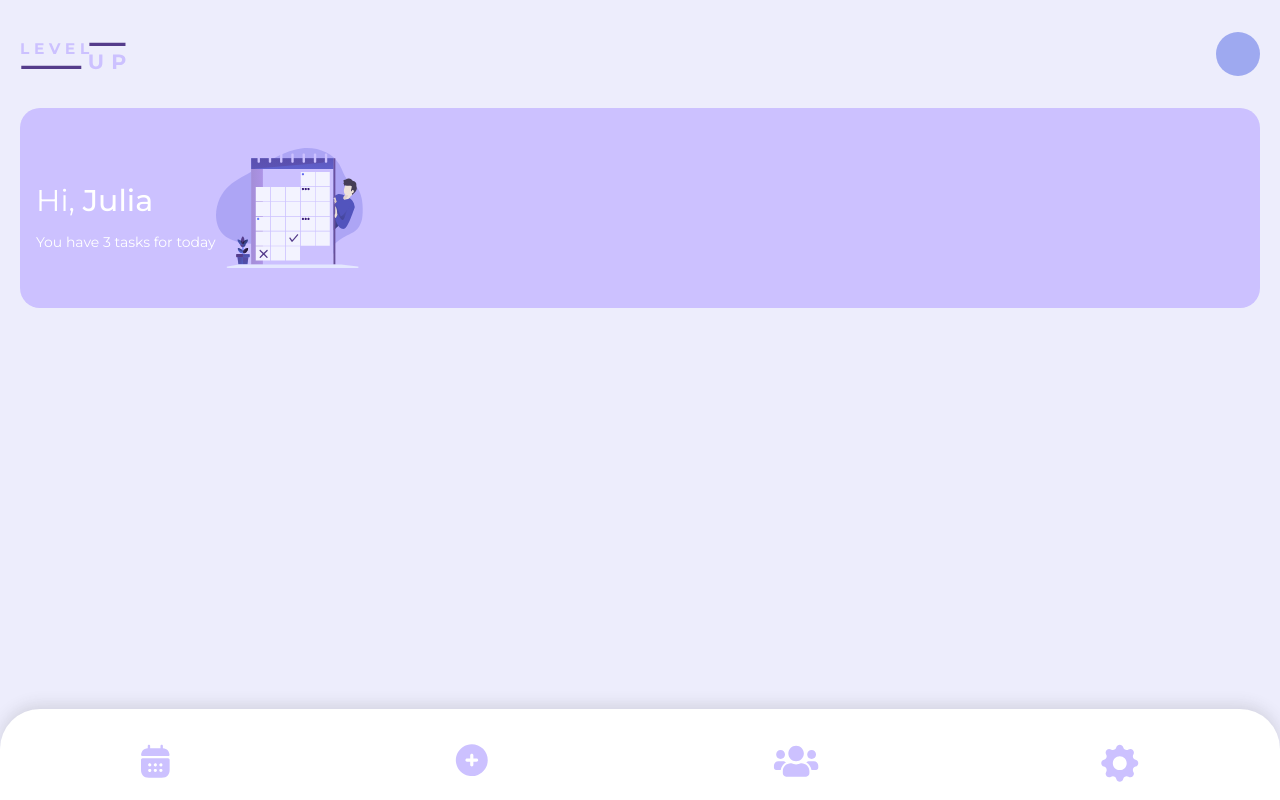
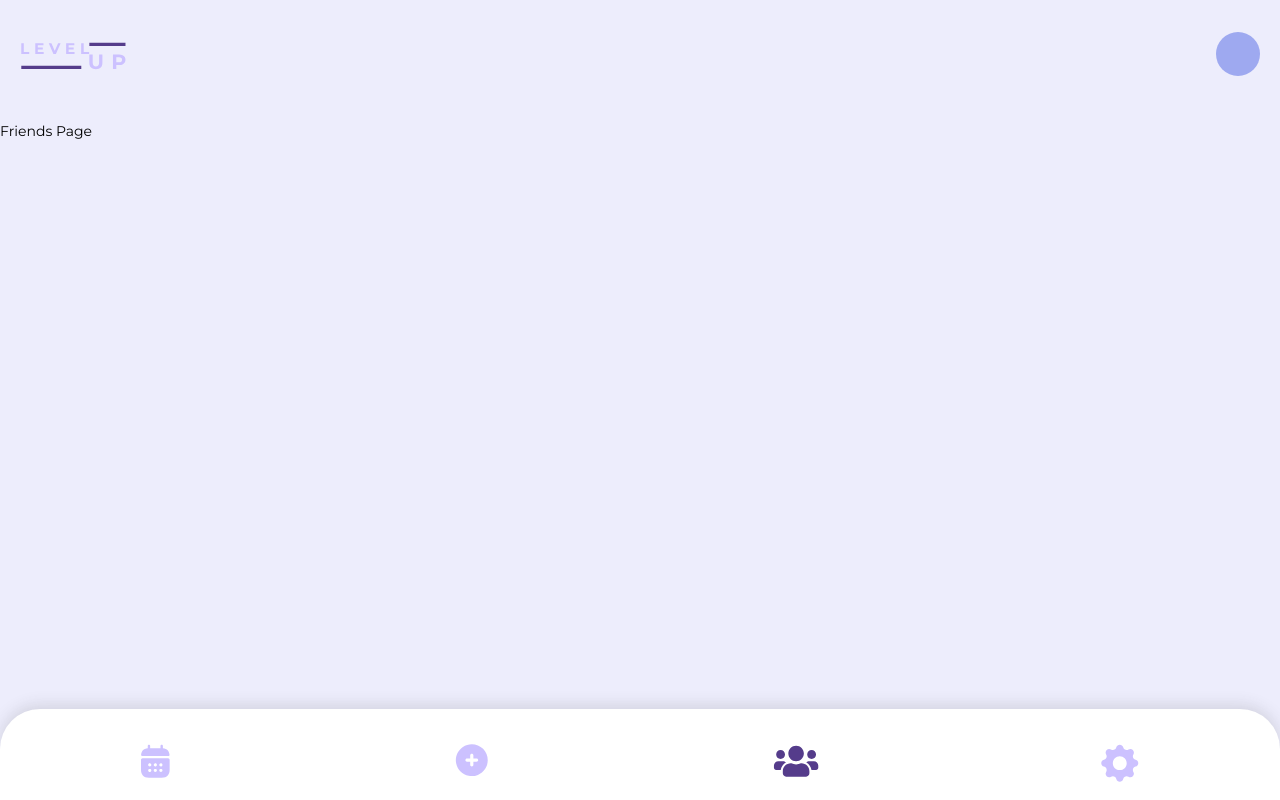
Before and after one commit to khushi4541/khushi-parekh-capstone, a React (Vite) app: page /friends in a window 1280 px wide. Built offline with nearby package versions, Linux system fonts and the light colour scheme.

Commit message:
updated routing

```diff
--- a/src/App.jsx
+++ b/src/App.jsx
@@ -17,9 +17,9 @@ function App() {
         <Route path="/" element={<LandingPage />} />
         <Route path="/signup" element={<SignupPage/>} />
         <Route path="/login" element={<LoginPage />} />
-        <Route path="/:id" element={<Homepage />} />
-        <Route path="/habits" element={<AddHabitsPage />} />
-        <Route path="/friends/:id" element={<FriendsPage />} />
+        <Route path="/dashboard" element={<Homepage />} />
+        <Route path="/add-habit" element={<AddHabitsPage />} />
+        <Route path="/friends" element={<FriendsPage />} />
       </Routes>
       <Nav />
     </BrowserRouter>
--- a/src/components/Nav/Nav.jsx
+++ b/src/components/Nav/Nav.jsx
@@ -9,13 +9,13 @@ function Nav() {
   return (
     <section className="nav">
       <div className="nav__container">
-        <NavLink to={"/:id"} className={({ isActive }) => `nav__icon ${isActive ? 'nav__icon--active' : ''}`}>
+        <NavLink to={"/dashboard"} className={({ isActive }) => `nav__icon ${isActive ? 'nav__icon--active' : ''}`}>
           <CalendarIcon className="nav__icon"/>
         </NavLink>
-        <NavLink to={"/habits"} className={({ isActive }) => `nav__icon ${isActive ? 'nav__icon--active' : ''}`}>
+        <NavLink to={"/add-habit"} className={({ isActive }) => `nav__icon ${isActive ? 'nav__icon--active' : ''}`}>
           <AddIcon className="nav__icon"/>
         </NavLink>
-        <NavLink to={"/friends/:id"} className={({ isActive }) => `nav__icon ${isActive ? 'nav__icon--active' : ''}`}>
+        <NavLink to={"/friends"} className={({ isActive }) => `nav__icon ${isActive ? 'nav__icon--active' : ''}`}>
           <FriendsIcon className="nav__icon"/>
         </NavLink>
         <SettingsIcon />
```
